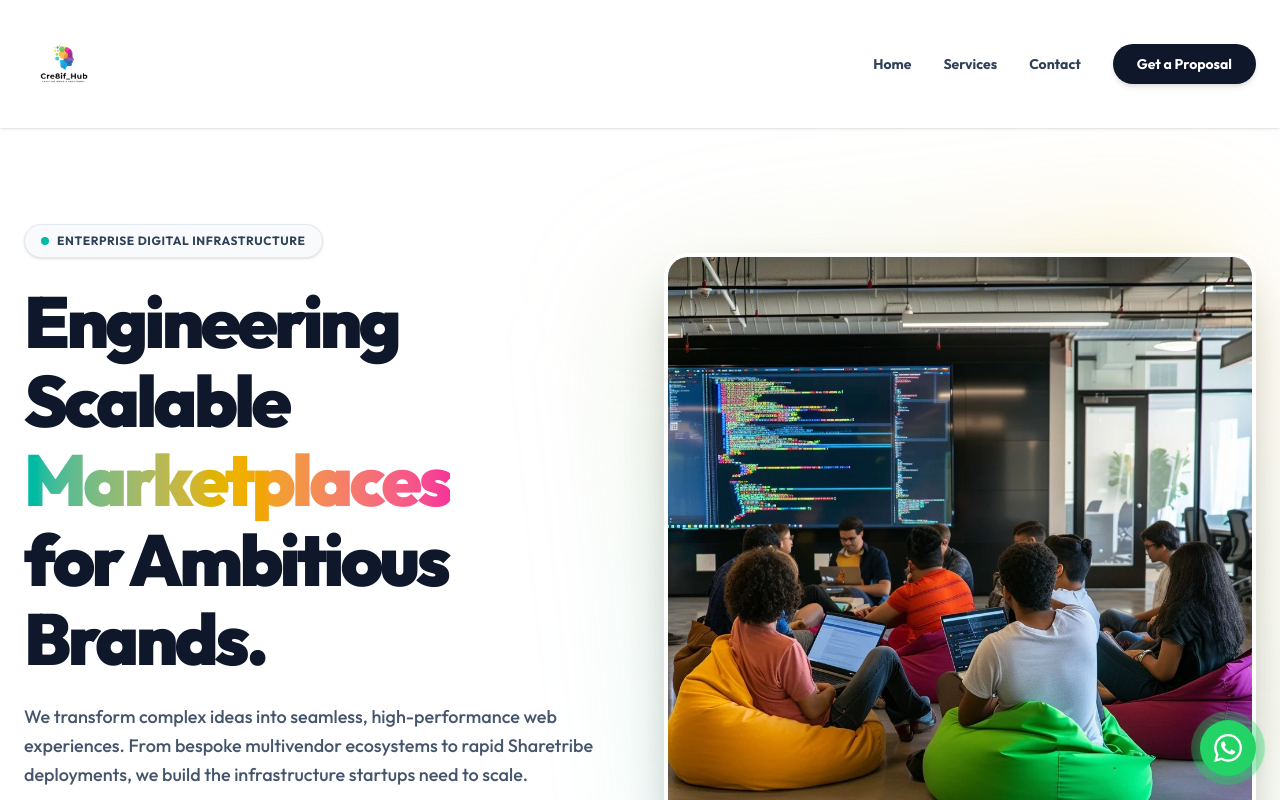
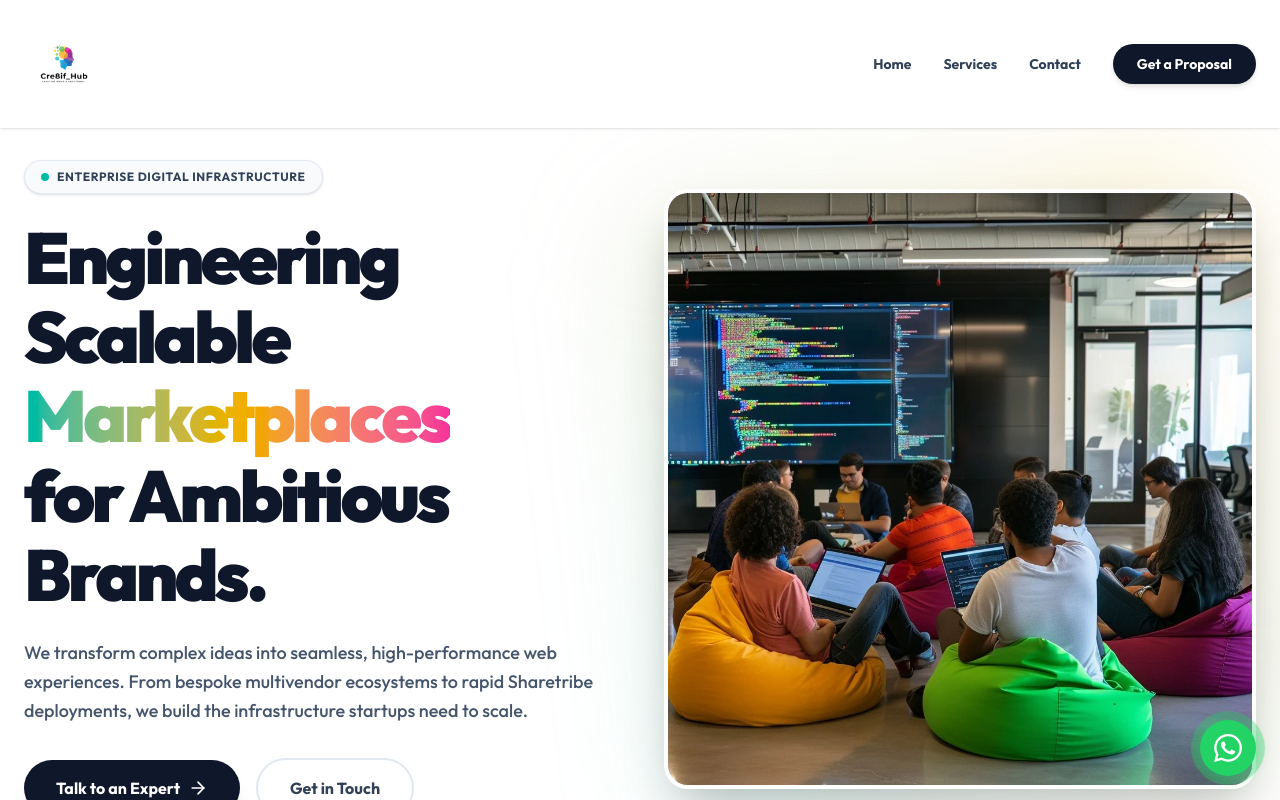
Before and after one commit to yourcoderrguy/cre8ifhub, a Next.js app: page / in a window 1280 px wide. Shown: the top 800 px of the page. Built offline with nearby package versions, Linux system fonts and the light colour scheme.

Commit message:
padding fix

```diff
--- a/src/app/contact/page.tsx
+++ b/src/app/contact/page.tsx
@@ -35,7 +35,7 @@ export default function Contact() {
   ];
 
   return (
-    <div className="w-full bg-[#fafafa] min-h-screen pt-32 pb-24 relative overflow-hidden">
+    <div className="w-full bg-[#fafafa] min-h-screen pt-16 pb-24 relative overflow-hidden">
 
       {/* Background Ambient Glow */}
       <div className="absolute top-0 right-0 w-[600px] h-[600px] bg-gradient-to-bl from-teal-500/10 via-yellow-500/5 to-transparent blur-[120px] rounded-full pointer-events-none -z-10" />
--- a/src/app/page.tsx
+++ b/src/app/page.tsx
@@ -33,7 +33,7 @@ export default function Home() {
     <div className="w-full flex flex-col items-center bg-white">
 
       {/* 2-COLUMN HERO SECTION WITH IMAGE */}
-      <section className="relative w-full max-w-7xl mx-auto px-6 pt-32 pb-20 md:pt-32 md:pb-32 overflow-hidden">
+      <section className="relative w-full max-w-7xl mx-auto px-6 pt-16 pb-20 md:pt-16 md:pb-32 overflow-hidden">
         <div className="grid grid-cols-1 lg:grid-cols-2 gap-12 items-center">
 
           <motion.div
--- a/src/app/services/page.tsx
+++ b/src/app/services/page.tsx
@@ -51,7 +51,7 @@ export default function Services() {
     <div className="w-full flex flex-col items-center bg-white pb-24 overflow-hidden">
 
       {/* ULTRA-PREMIUM SERVICES HERO */}
-      <section className="relative w-full max-w-7xl mx-auto px-6 pt-32 pb-24 md:pt-32 md:pb-32 text-center">
+      <section className="relative w-full max-w-7xl mx-auto px-6 pt-16 pb-24 md:pt-16 md:pb-32 text-center">
         <div className="absolute top-0 left-1/2 -translate-x-1/2 w-full max-w-3xl h-[400px] bg-gradient-to-br from-teal-500/10 via-yellow-500/5 to-pink-500/10 blur-[100px] rounded-full pointer-events-none -z-10" />
 
         <motion.div
```
